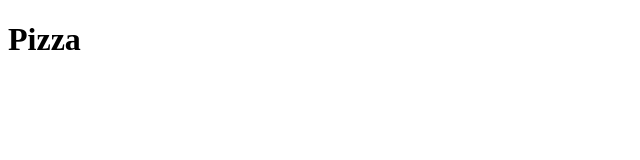
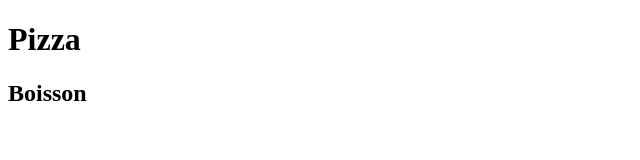
Before and after one commit to Orwell-smith/sharezza, a plain HTML site: page index.html in a window 1280 px wide. Shown: the whole page, without its empty margins (0-640 px from the left). Drawn offline with Linux system fonts and the light colour scheme.

Commit message:
create-h2

```diff
--- a/index.html
+++ b/index.html
@@ -8,5 +8,7 @@
 
     <h1>Pizza</h1>
 
+    <h2>Boisson</h2>
+
   </body>
 </html>
```
